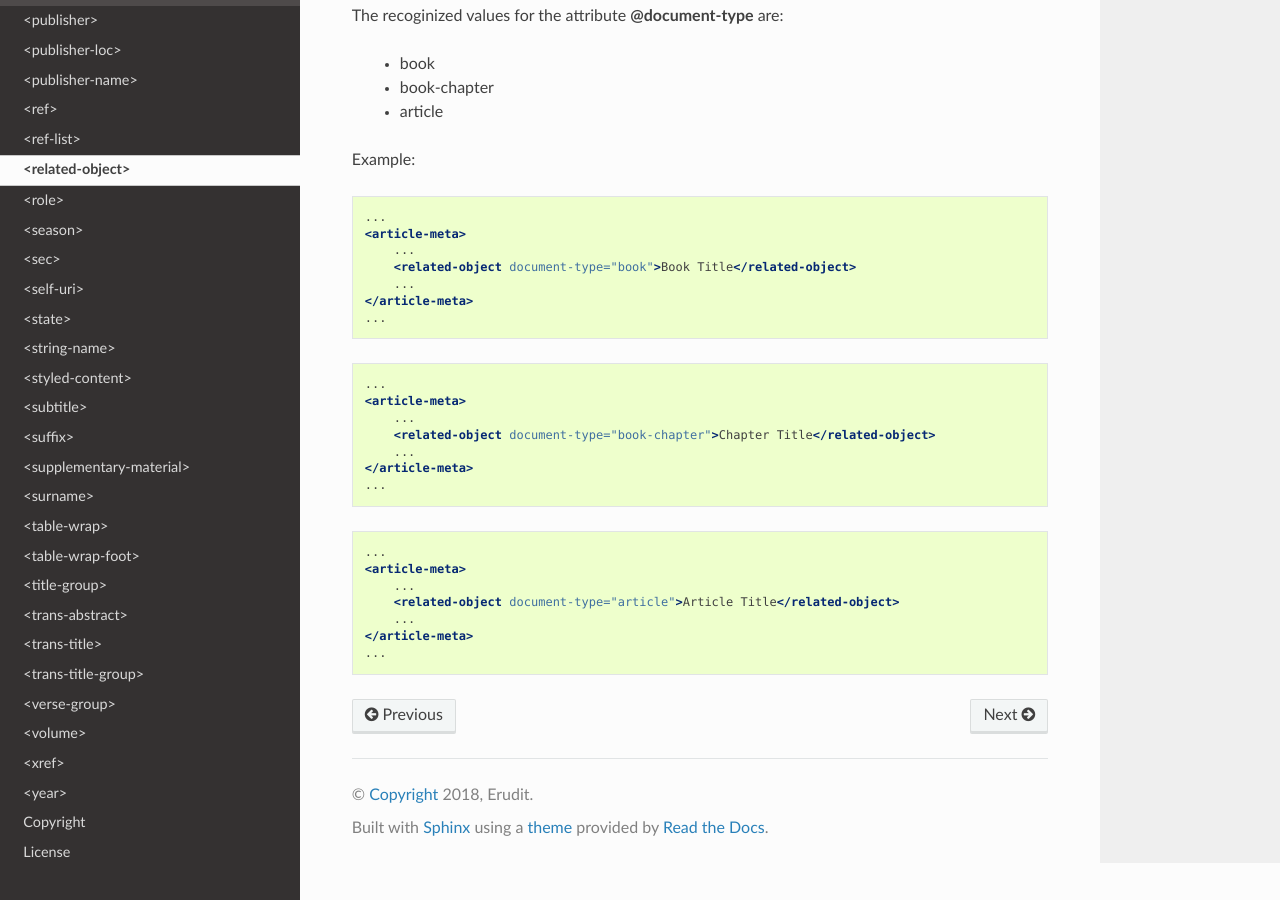
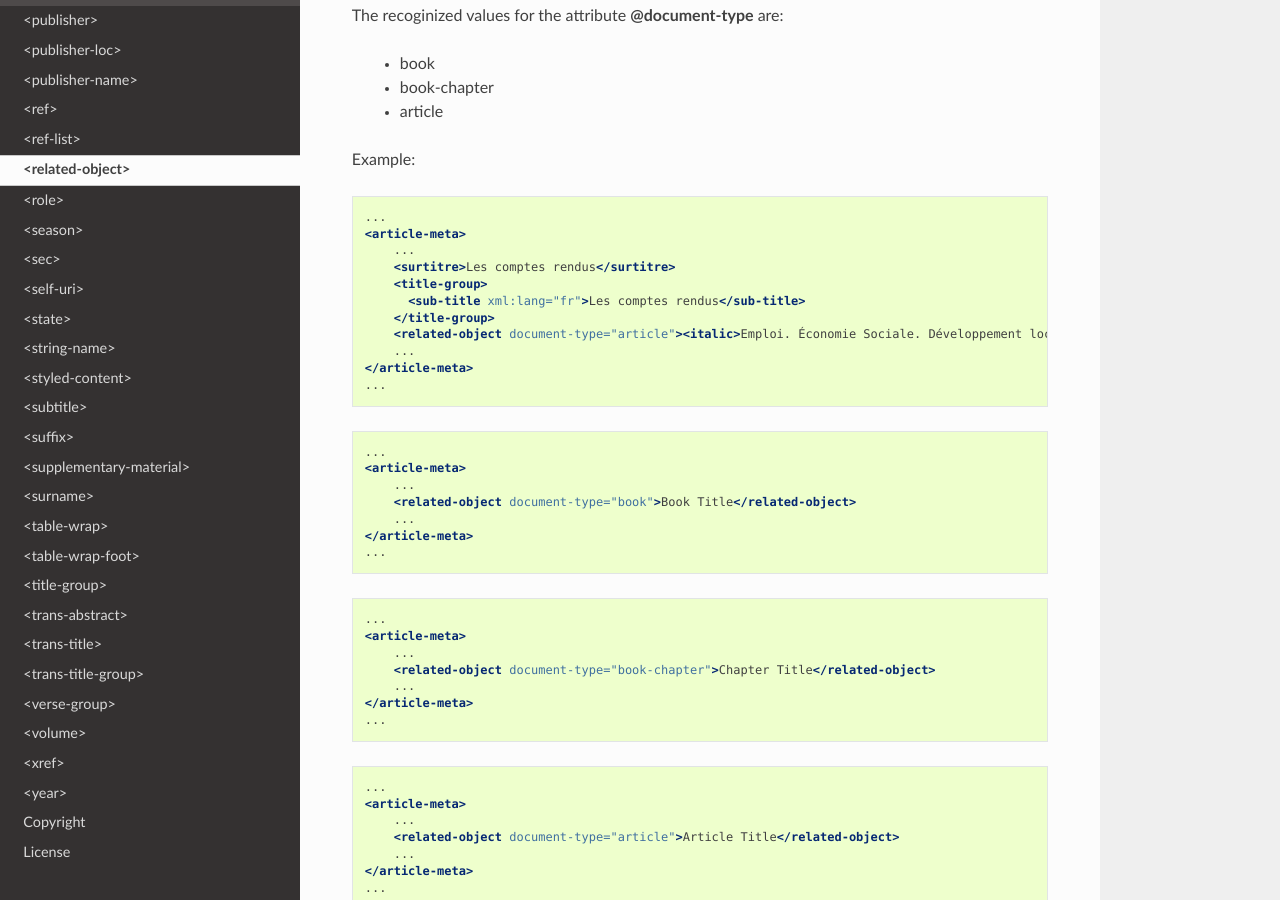
Before and after one commit to erudit/erudit-ps-documentation, a Sphinx documentation site: the page built from docs/source/tagset/element-related-object.rst, in a window 1280 px wide and 900 px high, scrolled down 589 px. Built offline with Sphinx 7.4.7 and the Read the Docs theme 2.0.0, drawn with Linux system fonts in a browser that asks for light colours.

Commit message:
Including related-object specifications

```diff
--- a/docs/source/tagset/element-related-object.rst
+++ b/docs/source/tagset/element-related-object.rst
@@ -36,6 +36,21 @@ Example:
     ...
     <article-meta>
         ...
+        <surtitre>Les comptes rendus</surtitre>
+        <title-group>
+          <sub-title xml:lang="fr">Les comptes rendus</sub-title>
+        </title-group>
+        <related-object document-type="article"><italic>Emploi. Économie Sociale. Développement local. Les nouvelles filières</italic>, Yvan Comeau, Louis Favreau, Benoît Lévesque et Marguerite Mendell, Sainte-Foy, Presses de l’Université du Québec, 2001, 336 p.</related-object>
+        ...
+    </article-meta>
+    ...
+
+
+.. code-block:: xml
+
+    ...
+    <article-meta>
+        ...
         <related-object document-type="book">Book Title</related-object>
         ...
     </article-meta>
```
